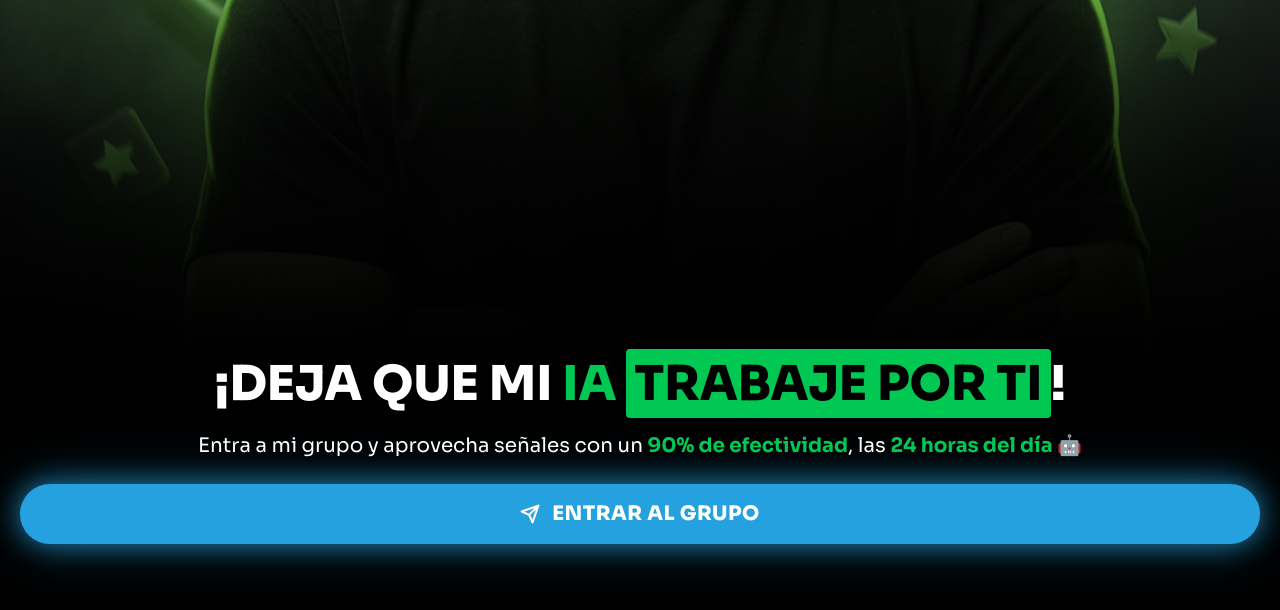
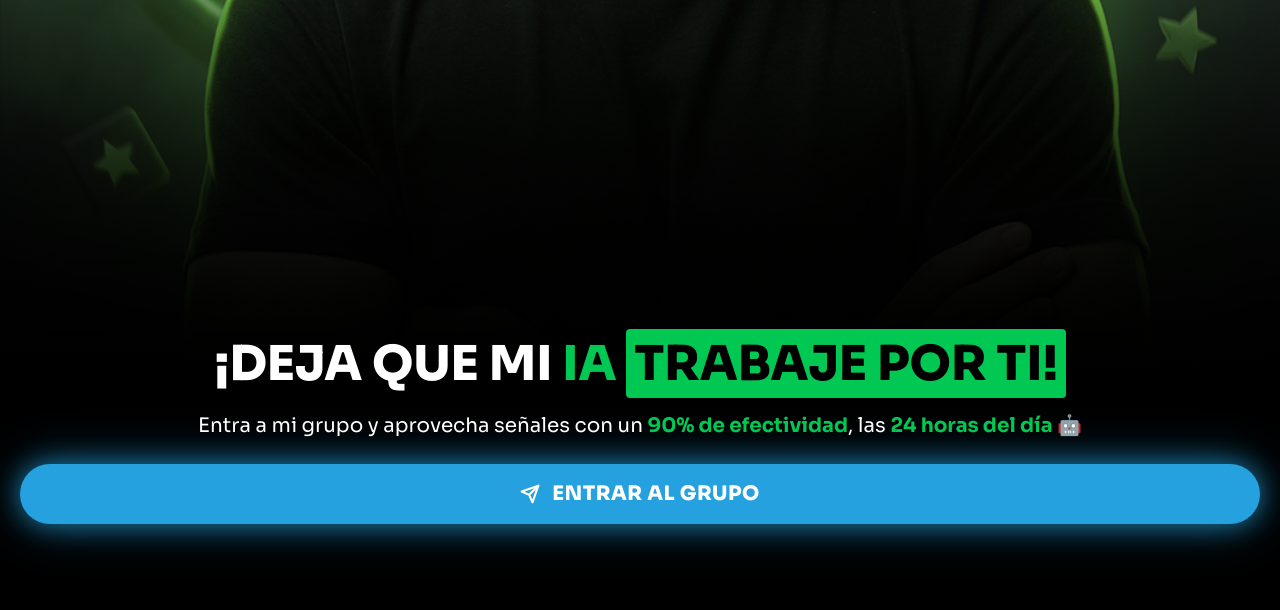
Before and after one commit to 24games/tipstervicente, a Next.js app: page /ia-vicente in a window 1280 px wide. Shown: the top 610 px of the page. Built offline with nearby package versions, Linux system fonts and the light colour scheme.

Commit message:
Ajusta posicionamento: sobe 20px e inclui exclamaÃ§Ã£o no retÃ¢ngulo verde

```diff
--- a/app/ia-vicente/page.tsx
+++ b/app/ia-vicente/page.tsx
@@ -55,7 +55,7 @@ export default function IAVicentePage() {
         <div className="absolute inset-0 bg-gradient-to-t from-black via-black/90 to-transparent" />
 
         {/* Conteúdo - Posicionado logo abaixo do peito do expert */}
-        <div className="absolute z-10 px-5 w-full" style={{ top: '45%' }}>
+        <div className="absolute z-10 px-5 w-full" style={{ top: 'calc(45% - 20px)' }}>
           <motion.div
             initial={{ opacity: 0, y: 30 }}
             animate={{ opacity: 1, y: 0 }}
@@ -72,8 +72,7 @@ export default function IAVicentePage() {
               ¡DEJA QUE MI{' '}
               <span className="text-[#00C853]">IA</span>
               {' '}
-              <span className="bg-[#00C853] text-black px-2 py-1 rounded">TRABAJE POR TI</span>
-              !
+              <span className="bg-[#00C853] text-black px-2 py-1 rounded">TRABAJE POR TI!</span>
             </motion.h1>
 
             {/* Subheadline */}
```
